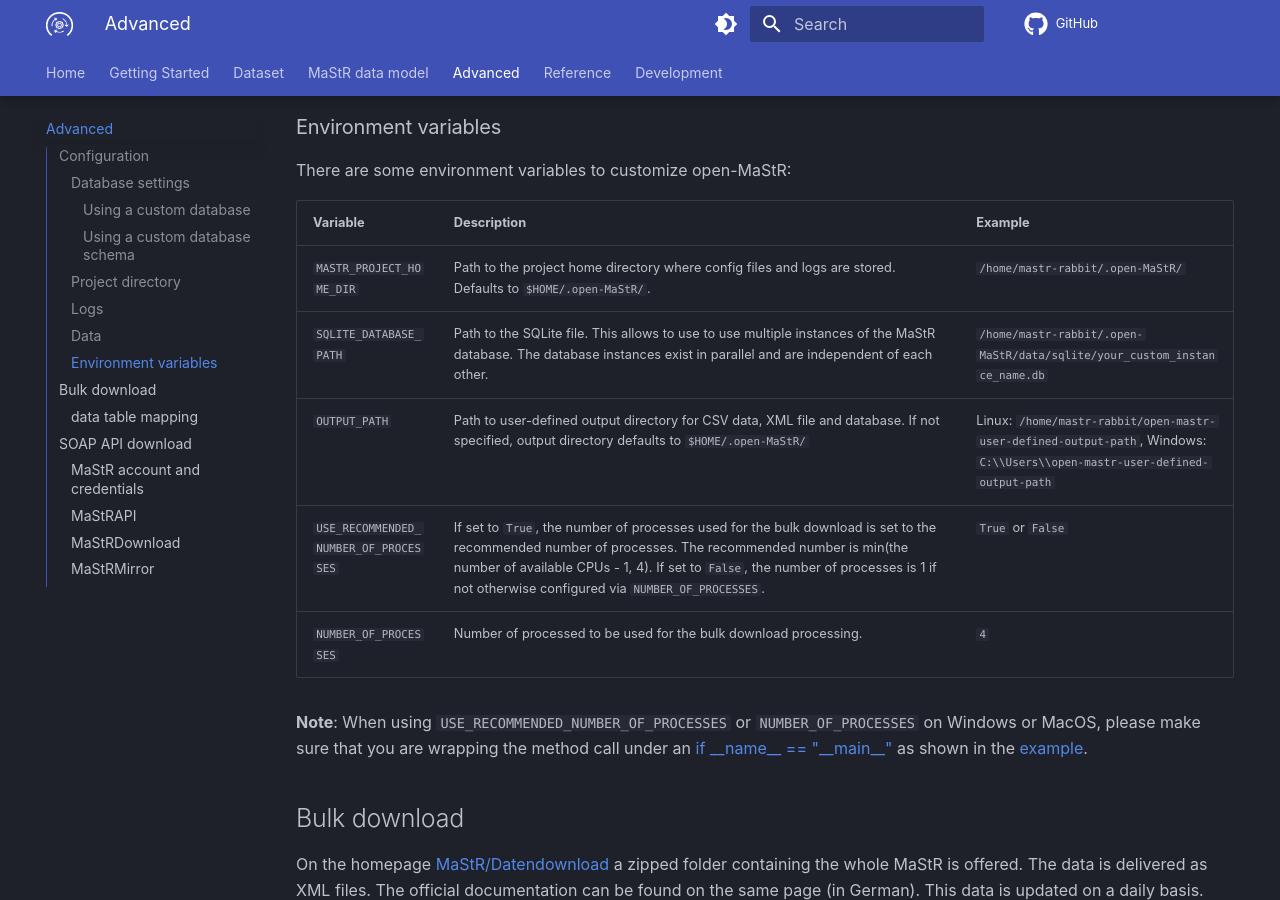
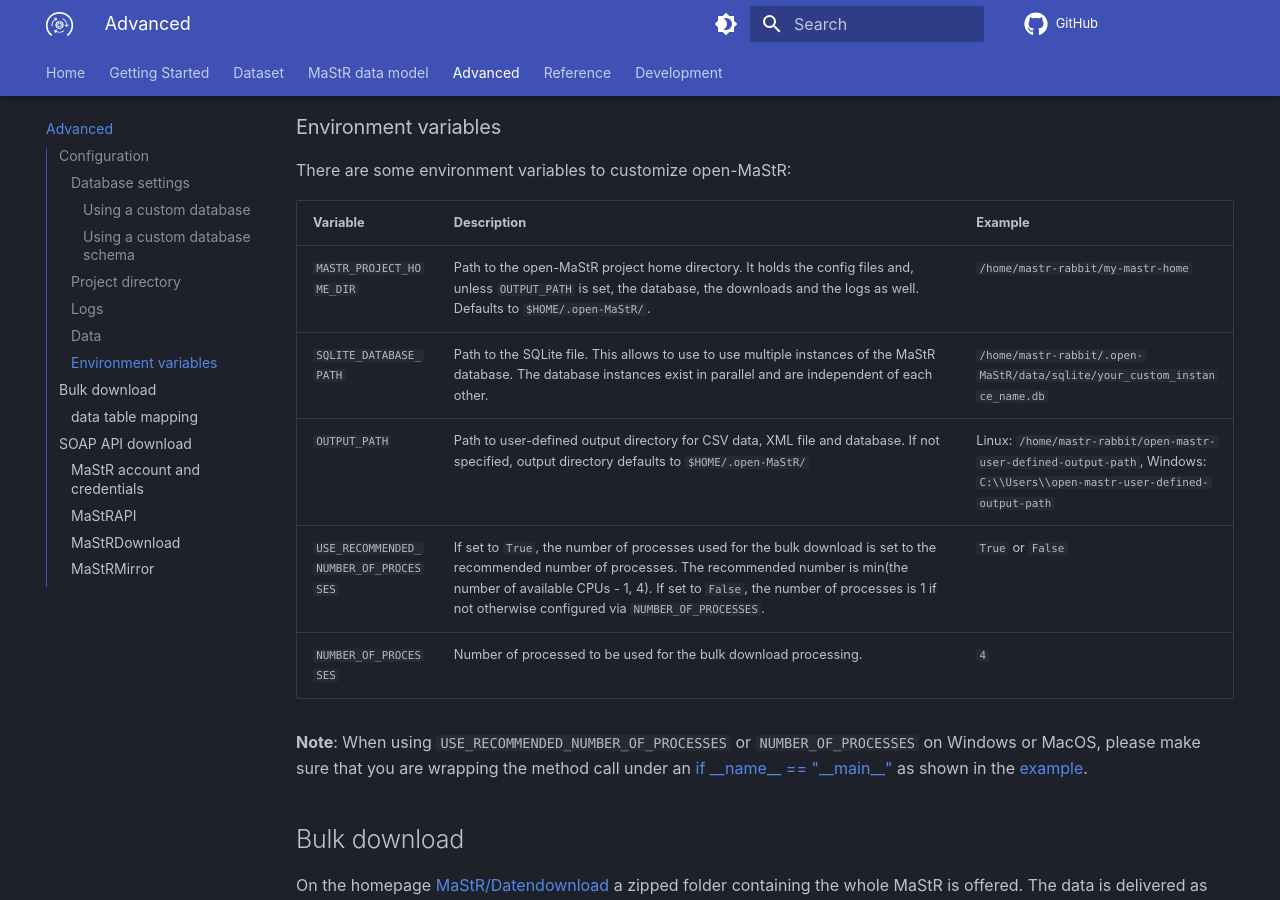
Before and after one commit to OpenEnergyPlatform/open-MaStR, an MkDocs documentation site: the page built from docs/advanced.md, in a window 1280 px wide and 900 px high, scrolled down 3623 px. Built offline with MkDocs 1.6.1 and Material for MkDocs 9.7.7, drawn with Linux system fonts in a browser that asks for light colours; comment, search, counter and statistics services are not loaded.

Commit message:
Refine envvar MASTR_PROJECT_HOME_DIR description

```diff
--- a/docs/advanced.md
+++ b/docs/advanced.md
@@ -165,7 +165,7 @@ There are some environment variables to customize open-MaStR:
 
 | Variable                              | Description                                                                                                                                                                                                                | Example                                                                                                                    |
 |---------------------------------------|----------------------------------------------------------------------------------------------------------------------------------------------------------------------------------------------------------------------------|----------------------------------------------------------------------------------------------------------------------------|
-| `MASTR_PROJECT_HOME_DIR`    | Path to the project home directory where config files and logs are stored. Defaults to `$HOME/.open-MaStR/`.                                                                                                                                     | `/home/mastr-rabbit/.open-MaStR/`                                                                                      |
+| `MASTR_PROJECT_HOME_DIR`              | Path to the open-MaStR project home directory. It holds the config files and, unless `OUTPUT_PATH` is set, the database, the downloads and the logs as well. Defaults to `$HOME/.open-MaStR/`.                             | `/home/mastr-rabbit/my-mastr-home`                                                                                         |
 | `SQLITE_DATABASE_PATH`                | Path to the SQLite file. This allows to use to use multiple instances of the MaStR database. The database instances exist in parallel and are independent of each other.                                                   | `/home/mastr-rabbit/.open-MaStR/data/sqlite/your_custom_instance_name.db`                                                  |
 | `OUTPUT_PATH`                         | Path to user-defined output directory for CSV data, XML file and database. If not specified, output directory defaults to `$HOME/.open-MaStR/`                                                                             | Linux: `/home/mastr-rabbit/open-mastr-user-defined-output-path`, Windows: `C:\\Users\\open-mastr-user-defined-output-path` |
 | `USE_RECOMMENDED_NUMBER_OF_PROCESSES` | If set to `True`, the number of processes used for the bulk download is set to the recommended number of processes. The recommended number is min(the number of available CPUs - 1, 4). If set to `False`, the number of processes is 1 if not otherwise configured via `NUMBER_OF_PROCESSES`. | `True` or `False`                                                                                                          |
```
